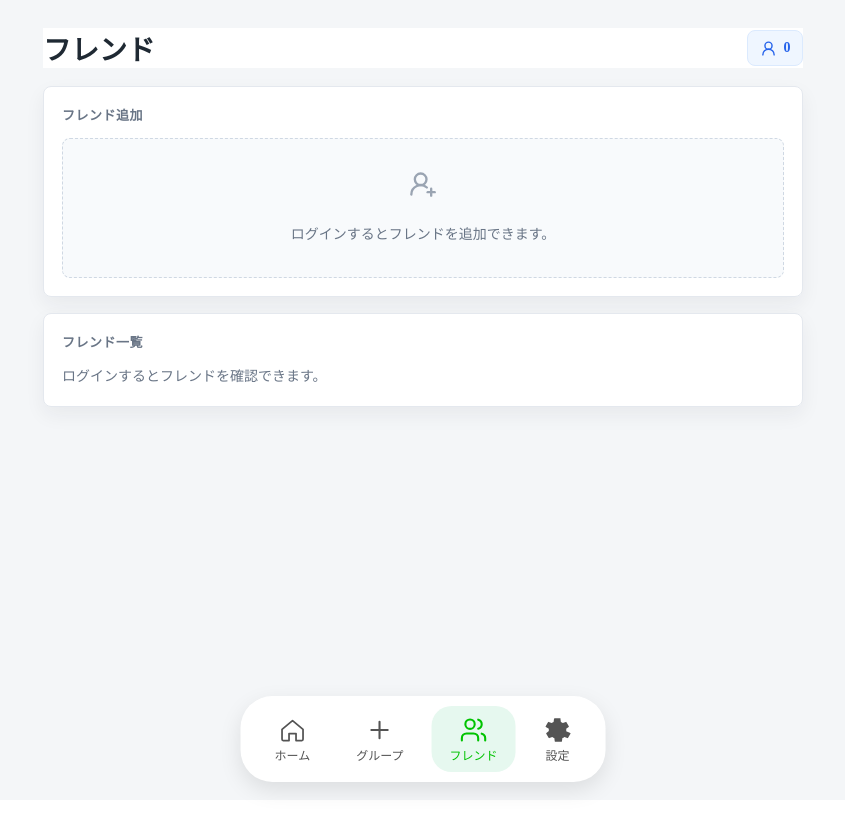
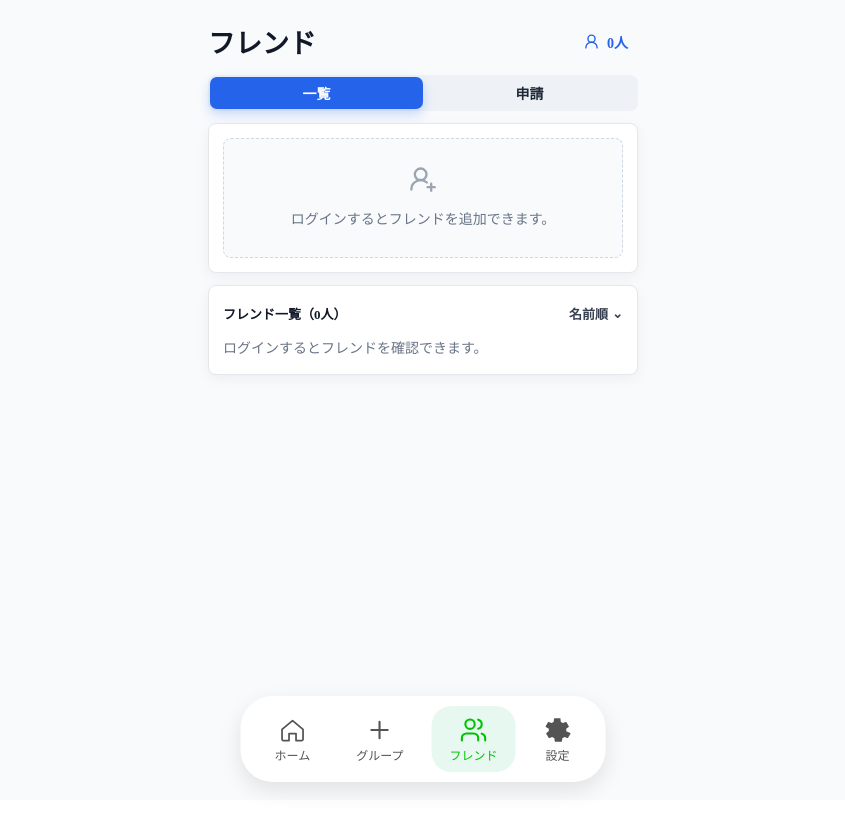
Before and after one commit to cucumber1117/App-Ex-system-P, a React (Vite) app: page /friends in a window 1280 px wide. Shown: the whole page, without its empty margins (217-1062 px from the left). Built offline with nearby package versions, Linux system fonts and the light colour scheme; no server answers.

Commit message:
フレンドUI修正

```diff
--- a/src/pages/Friends/Friends.jsx
+++ b/src/pages/Friends/Friends.jsx
@@ -20,6 +20,8 @@ export default function Friends() {
   const [friendId, setFriendId] = useState('');
   const [searchText, setSearchText] = useState('');
   const [friends, setFriends] = useState([]);
+  const [activeTab, setActiveTab] = useState('list');
+  const [showAddForm, setShowAddForm] = useState(false);
   const [loading, setLoading] = useState(false);
   const [adding, setAdding] = useState(false);
   const [failedAvatarIds, setFailedAvatarIds] = useState({});
@@ -147,6 +149,7 @@ export default function Friends() {
       await addFriend(currentUser.uid, normalizedFriendId);
       await refreshFriends(currentUser.uid);
       setFriendId('');
+      setShowAddForm(false);
       setMessage('フレンドを追加しました');
       showToast('フレンドを追加しました');
     } catch (err) {
@@ -217,6 +220,11 @@ export default function Friends() {
         return `${friendName} ${id} ${email}`.toLowerCase().includes(normalizedSearch);
       })
     : friends;
+  const sortedFriends = [...filteredFriends].sort((a, b) => {
+    const nameA = a.name || a.displayName || a.email || '';
+    const nameB = b.name || b.displayName || b.email || '';
+    return nameA.localeCompare(nameB, 'ja');
+  });
 
   return (
     <main className={`${styles.container} ${styles[theme]}`}>
@@ -224,12 +232,32 @@ export default function Friends() {
         <h1 className={styles.title}>フレンド</h1>
         <div className={styles.countBadge} aria-label={`フレンド ${friends.length}人`}>
           <UserRound size={17} aria-hidden="true" />
-          <span>{friends.length}</span>
+          <span>{friends.length}人</span>
         </div>
       </header>
 
+      <div className={styles.tabs} role="tablist" aria-label="フレンド画面の切り替え">
+        <button
+          className={`${styles.tabButton} ${activeTab === 'list' ? styles.activeTab : ''}`}
+          type="button"
+          role="tab"
+          aria-selected={activeTab === 'list'}
+          onClick={() => setActiveTab('list')}
+        >
+          一覧
+        </button>
+        <button
+          className={`${styles.tabButton} ${activeTab === 'requests' ? styles.activeTab : ''}`}
+          type="button"
+          role="tab"
+          aria-selected={activeTab === 'requests'}
+          onClick={() => setActiveTab('requests')}
+        >
+          申請
+        </button>
+      </div>
+
       <section className={styles.addSection}>
-        <h2 className={styles.sectionTitle}>フレンド追加</h2>
         {!currentUser ? (
           <div className={styles.emptyState}>
             <UserRoundPlus size={28} aria-hidden="true" />
@@ -237,18 +265,10 @@ export default function Friends() {
           </div>
         ) : (
           <>
-            <div className={styles.addGuide}>
-              <p>
-                自分のIDを相手に共有するか、相手のフレンドIDを入力して追加できます。
-              </p>
-            </div>
-
             <div className={styles.friendCode}>
               <div className={styles.friendCodeText}>
-                <span className={styles.friendCodeLabel}>自分のフレンドID</span>
-                <code className={styles.ownId}>
-                  {ownFriendId || '確認中...'}
-                </code>
+                <span className={styles.friendCodeLabel}>自分のID</span>
+                <code className={styles.ownId}>{ownFriendId || '確認中...'}</code>
               </div>
               <button
                 className={`${styles.copyBtn} ${copied ? styles.copied : ''}`}
@@ -264,6 +284,18 @@ export default function Friends() {
             <span className={styles.copyStatus} aria-live="polite">
               {copied ? 'フレンドコードをコピーしました' : ''}
             </span>
+
+            <button
+              className={styles.addBtn}
+              type="button"
+              onClick={() => setShowAddForm((current) => !current)}
+              aria-expanded={showAddForm}
+            >
+              <UserRoundPlus size={18} aria-hidden="true" />
+              <span>フレンドを追加</span>
+            </button>
+
+            {showAddForm && (
               <form className={styles.addForm} onSubmit={handleAddFriend}>
                 <label className={styles.inputField}>
                   <span className={styles.inputLabel}>相手のフレンドID</span>
@@ -280,30 +312,27 @@ export default function Friends() {
                     required
                   />
                 </label>
-              <button className={styles.addBtn} type="submit" disabled={adding}>
-                <UserRoundPlus size={18} />
-                <span>{adding ? '追加中...' : '追加'}</span>
+                <button className={styles.submitBtn} type="submit" disabled={adding}>
+                  <UserRoundPlus size={18} aria-hidden="true" />
+                  <span>{adding ? '追加中...' : '追加する'}</span>
                 </button>
               </form>
+            )}
           </>
         )}
         {message && <p className={styles.success}>{message}</p>}
         {error && <p className={styles.error}>{error}</p>}
       </section>
 
-      <section className={styles.listSection}>
-        <div className={styles.listHeader}>
-          <div>
-            <h2 className={styles.sectionTitle}>フレンド一覧</h2>
-            {currentUser && !loading && (
-              <p className={styles.friendCount}>
-                {friends.length}人のフレンドがいます
-              </p>
-            )}
+      {activeTab === 'requests' ? (
+        <section className={styles.listSection} role="tabpanel">
+          <div className={styles.requestEmpty}>
+            <UserRoundPlus size={30} aria-hidden="true" />
+            <p className={styles.note}>現在確認待ちの申請はありません。</p>
           </div>
-        </div>
-        {!currentUser && <p className={styles.note}>ログインするとフレンドを確認できます。</p>}
-        {currentUser && loading && <p className={styles.note}>読み込み中...</p>}
+        </section>
+      ) : (
+        <section className={styles.listSection} role="tabpanel">
           {currentUser && !loading && friends.length > 0 && (
             <label className={styles.searchBox}>
               <Search size={17} aria-hidden="true" />
@@ -315,6 +344,17 @@ export default function Friends() {
               />
             </label>
           )}
+
+          <div className={styles.listHeader}>
+            <h2 className={styles.sectionTitle}>フレンド一覧（{friends.length}人）</h2>
+            <button className={styles.sortButton} type="button" aria-label="名前順で表示">
+              <span>名前順</span>
+              <span aria-hidden="true">⌄</span>
+            </button>
+          </div>
+
+          {!currentUser && <p className={styles.note}>ログインするとフレンドを確認できます。</p>}
+          {currentUser && loading && <p className={styles.note}>読み込み中...</p>}
           {currentUser && !loading && friends.length === 0 && (
             <div className={styles.emptyState}>
               <UserRound size={30} aria-hidden="true" />
@@ -323,15 +363,15 @@ export default function Friends() {
               </p>
             </div>
           )}
-        {currentUser && !loading && friends.length > 0 && filteredFriends.length === 0 && (
+          {currentUser && !loading && friends.length > 0 && sortedFriends.length === 0 && (
             <div className={styles.emptyState}>
               <Search size={30} aria-hidden="true" />
               <p className={styles.note}>一致するフレンドはいません。</p>
             </div>
           )}
-        {currentUser && !loading && filteredFriends.length > 0 && (
+          {currentUser && !loading && sortedFriends.length > 0 && (
             <ul className={styles.friendList}>
-            {filteredFriends.map((friend) => {
+              {sortedFriends.map((friend) => {
                 const friendName = friend.name || friend.displayName || '名前未設定';
                 const fallbackLabel = (friendName !== '名前未設定' ? friendName : friend.email || '').slice(0, 1);
                 const canShowAvatar = friend.photoURL && !failedAvatarIds[friend.id];
@@ -393,6 +433,7 @@ export default function Friends() {
             </ul>
           )}
         </section>
+      )}
 
       {toast && (
         <div className={styles.toast} role="status" aria-live="polite">
--- a/src/pages/Friends/Friends.module.css
+++ b/src/pages/Friends/Friends.module.css
@@ -1,14 +1,14 @@
 .container {
   min-height: 100vh;
   width: 100%;
-  padding: calc(28px + env(safe-area-inset-top, 0px)) 20px 144px;
-  background: #f4f6f8;
-  color: #1f2933;
+  padding: calc(22px + env(safe-area-inset-top, 0px)) 16px 132px;
+  background: #f8fafc;
+  color: #111827;
   transition: background 0.25s ease, color 0.25s ease;
 }
 
 .container > * {
-  width: min(100%, 760px);
+  width: min(100%, 430px);
   margin-left: auto;
   margin-right: auto;
 }
@@ -18,13 +18,13 @@
   align-items: center;
   justify-content: space-between;
   gap: 16px;
-  margin-bottom: 18px;
+  margin-bottom: 14px;
 }
 
 .title {
   margin: 0;
-  font-size: 28px;
-  font-weight: 800;
+  font-size: 27px;
+  font-weight: 900;
   letter-spacing: 0;
 }
 
@@ -33,43 +33,85 @@
   align-items: center;
   justify-content: center;
   gap: 7px;
-  min-width: 56px;
-  min-height: 36px;
-  padding: 8px 11px;
-  border: 1px solid #dbeafe;
-  border-radius: 8px;
-  background: #eff6ff;
+  min-width: 58px;
+  min-height: 34px;
+  padding: 6px 10px;
+  border: none;
+  border-radius: 999px;
+  background: transparent;
   color: #2563eb;
   font-size: 14px;
   font-weight: 800;
 }
 
+.tabs {
+  display: grid;
+  grid-template-columns: 1fr 1fr;
+  gap: 0;
+  min-height: 36px;
+  margin-bottom: 12px;
+  padding: 2px;
+  border-radius: 8px;
+  background: #eef2f7;
+}
+
+.tabButton {
+  border: none;
+  border-radius: 7px;
+  background: transparent;
+  color: #1f2937;
+  cursor: pointer;
+  font-size: 14px;
+  font-weight: 900;
+  transition: background 0.15s ease, color 0.15s ease, box-shadow 0.15s ease;
+}
+
+.tabButton:hover {
+  color: #2563eb;
+}
+
+.activeTab {
+  background: #2563eb;
+  color: #ffffff;
+  box-shadow: 0 5px 12px rgba(37, 99, 235, 0.24);
+}
+
+.activeTab:hover {
+  color: #ffffff;
+}
+
 .addSection,
 .listSection {
-  margin-bottom: 16px;
-  padding: 18px;
-  background: rgba(255, 255, 255, 0.98);
-  border: 1px solid #e4e8ee;
+  margin-bottom: 12px;
+  padding: 14px;
+  background: #ffffff;
+  border: 1px solid #e5e7eb;
   border-radius: 8px;
-  box-shadow: 0 8px 20px rgba(31, 41, 51, 0.06);
+  box-shadow: 0 4px 14px rgba(15, 23, 42, 0.05);
+}
+
+.listSection {
+  padding-top: 12px;
 }
 
 .sectionTitle {
   margin: 0 0 14px;
-  color: #697586;
+  color: #111827;
   font-size: 13px;
-  font-weight: 800;
-  letter-spacing: 0.04em;
+  font-weight: 900;
+  letter-spacing: 0;
 }
 
 .listHeader {
   display: flex;
+  align-items: center;
   justify-content: space-between;
   gap: 12px;
+  margin-bottom: 10px;
 }
 
 .listHeader .sectionTitle {
-  margin-bottom: 5px;
+  margin-bottom: 0;
 }
 
 .friendCount {
@@ -97,10 +139,10 @@
   align-items: center;
   gap: 12px;
   margin-bottom: 12px;
-  padding: 14px;
-  border: 1px solid #edf0f4;
+  padding: 12px;
+  border: 1px solid #e5e7eb;
   border-radius: 8px;
-  background: #f8fafc;
+  background: #ffffff;
 }
 
 .friendCodeText {
@@ -110,22 +152,23 @@
 .friendCodeLabel {
   display: block;
   margin-bottom: 5px;
-  color: #697586;
+  color: #4b5563;
   font-size: 12px;
-  font-weight: 800;
+  font-weight: 900;
 }
 
 .ownId {
   display: block;
-  color: #1f2933;
-  font-size: 15px;
-  font-weight: 800;
+  color: #111827;
+  font-size: 20px;
+  font-weight: 900;
   letter-spacing: 0.04em;
   overflow-wrap: anywhere;
 }
 
 .copyBtn,
 .addBtn,
+.submitBtn,
 .deleteBtn {
   display: inline-flex;
   align-items: center;
@@ -144,12 +187,13 @@
 .copyBtn {
   padding: 0 13px;
   border: 1px solid #dbeafe;
-  background: #ffffff;
+  background: #eff6ff;
   color: #2563eb;
 }
 
 .copyBtn:hover,
 .addBtn:hover,
+.submitBtn:hover,
 .deleteBtn:hover {
   transform: translateY(-1px);
 }
@@ -161,7 +205,8 @@
 }
 
 .copyBtn:disabled,
-.addBtn:disabled {
+.addBtn:disabled,
+.submitBtn:disabled {
   cursor: not-allowed;
   opacity: 0.6;
   transform: none;
@@ -180,12 +225,12 @@
   grid-template-columns: 18px minmax(0, 1fr);
   align-items: center;
   gap: 8px;
-  min-height: 40px;
+  min-height: 42px;
   margin-bottom: 12px;
   padding: 0 12px;
   border: 1px solid #d8dee8;
   border-radius: 8px;
-  background: #f8fafc;
+  background: #f9fafb;
   color: #8b95a1;
 }
 
@@ -207,9 +252,10 @@
 
 .addForm {
   display: grid;
-  grid-template-columns: minmax(0, 1fr) auto;
-  align-items: end;
+  grid-template-columns: 1fr;
+  align-items: stretch;
   gap: 10px;
+  margin-top: 12px;
 }
 
 .inputField {
@@ -230,7 +276,7 @@
   padding: 10px 12px;
   border: 1px solid #d8dee8;
   border-radius: 8px;
-  background: #ffffff;
+  background: #f9fafb;
   color: inherit;
   font-size: 15px;
   font-weight: 700;
@@ -244,14 +290,25 @@
 }
 
 .addBtn {
-  min-width: 96px;
+  width: 100%;
+  min-height: 46px;
   padding: 0 16px;
   background: #2563eb;
   color: #ffffff;
   box-shadow: 0 6px 14px rgba(37, 99, 235, 0.2);
 }
 
-.addBtn:hover {
+.submitBtn {
+  width: 100%;
+  min-height: 42px;
+  padding: 0 16px;
+  background: #2563eb;
+  color: #ffffff;
+  box-shadow: 0 6px 14px rgba(37, 99, 235, 0.2);
+}
+
+.addBtn:hover,
+.submitBtn:hover {
   background: #1d4ed8;
   box-shadow: 0 9px 20px rgba(37, 99, 235, 0.24);
 }
@@ -281,7 +338,7 @@
 .emptyState {
   display: grid;
   place-items: center;
-  min-height: 140px;
+  min-height: 120px;
   padding: 22px;
   border: 1px dashed #cfd8e3;
   border-radius: 8px;
@@ -290,13 +347,39 @@
   text-align: center;
 }
 
+.requestEmpty {
+  display: grid;
+  place-items: center;
+  min-height: 150px;
+  color: #9aa4b2;
+  text-align: center;
+}
+
+.sortButton {
+  display: inline-flex;
+  align-items: center;
+  gap: 4px;
+  min-height: 30px;
+  padding: 0;
+  border: none;
+  background: transparent;
+  color: #374151;
+  cursor: pointer;
+  font-size: 13px;
+  font-weight: 800;
+}
+
+.sortButton:hover {
+  color: #2563eb;
+}
+
 .emptyState .note {
   margin-top: 8px;
 }
 
 .friendList {
   display: grid;
-  gap: 10px;
+  gap: 8px;
   margin: 0;
   padding: 0;
   list-style: none;
@@ -308,9 +391,9 @@
   grid-template-columns: 48px minmax(0, 1fr) auto;
   align-items: center;
   gap: 14px;
-  min-height: 72px;
-  padding: 12px;
-  border: 1px solid #edf0f4;
+  min-height: 70px;
+  padding: 10px 12px;
+  border: 1px solid #e5e7eb;
   border-radius: 8px;
   background: #ffffff;
 }
@@ -430,13 +513,23 @@
 }
 
 .light {
-  background: #f4f6f8;
-  color: #1f2933;
+  background: #f8fafc;
+  color: #111827;
+}
+
+.light .header {
+  background: transparent;
+  box-shadow: none;
 }
 
 .dark {
   background: #111318;
   color: #f8fafc;
+}
+
+.dark .header {
+  background: transparent;
+  box-shadow: none;
 }
 
 .dark .sectionTitle,
@@ -445,7 +538,8 @@
 .dark .inputLabel,
 .dark .friendCodeLabel,
 .dark .friendId,
-.dark .friendCount {
+.dark .friendCount,
+.dark .sortButton {
   color: #aeb7c4;
 }
 
@@ -454,14 +548,30 @@
 .dark .friendCode,
 .dark .input,
 .dark .friendItem,
-.dark .searchBox {
+.dark .searchBox,
+.dark .tabs {
   border-color: rgba(255, 255, 255, 0.08);
   background: #1f242d;
   box-shadow: 0 8px 20px rgba(0, 0, 0, 0.28);
 }
 
+.dark .tabButton {
+  color: #cbd5e1;
+}
+
+.dark .activeTab {
+  background: #5b6ef5;
+  color: #ffffff;
+}
+
+.dark .sortButton:hover,
+.dark .tabButton:hover {
+  color: #c8d0ff;
+}
+
 .dark .friendCode,
-.dark .emptyState {
+.dark .emptyState,
+.dark .requestEmpty {
   background: #232a35;
 }
 
@@ -496,12 +606,14 @@
   color: #bbf7d0;
 }
 
-.dark .addBtn {
+.dark .addBtn,
+.dark .submitBtn {
   background: #5b6ef5;
   box-shadow: 0 6px 14px rgba(91, 110, 245, 0.24);
 }
 
-.dark .addBtn:hover {
+.dark .addBtn:hover,
+.dark .submitBtn:hover {
   background: #7182ff;
 }
 
@@ -550,13 +662,11 @@
 }
 
 @media (max-width: 520px) {
-  .friendCode,
-  .addForm {
+  .friendCode {
     grid-template-columns: 1fr;
   }
 
-  .copyBtn,
-  .addBtn {
+  .copyBtn {
     width: 100%;
   }
 
```
Lines whose indentation alone changed are shown as unchanged.
